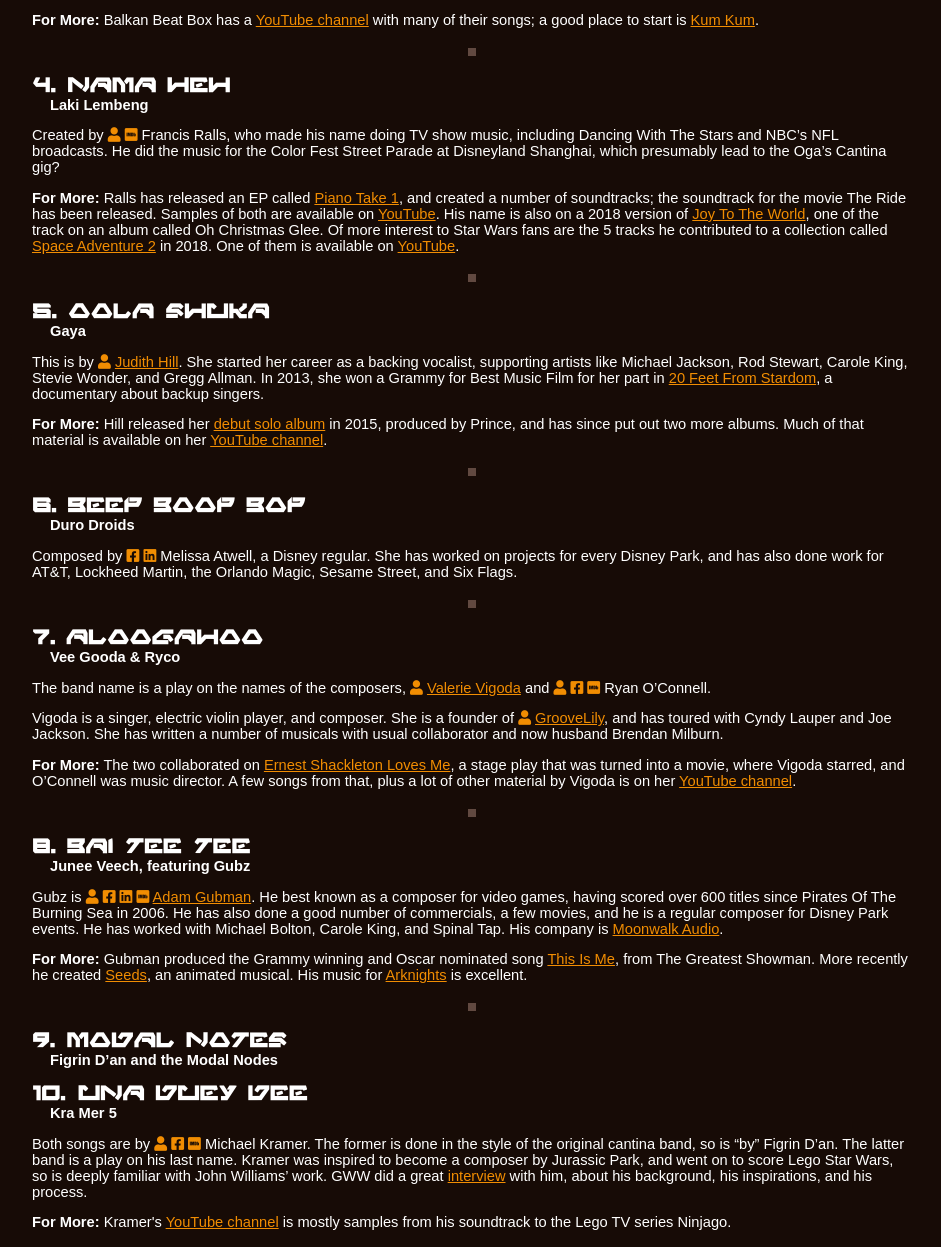
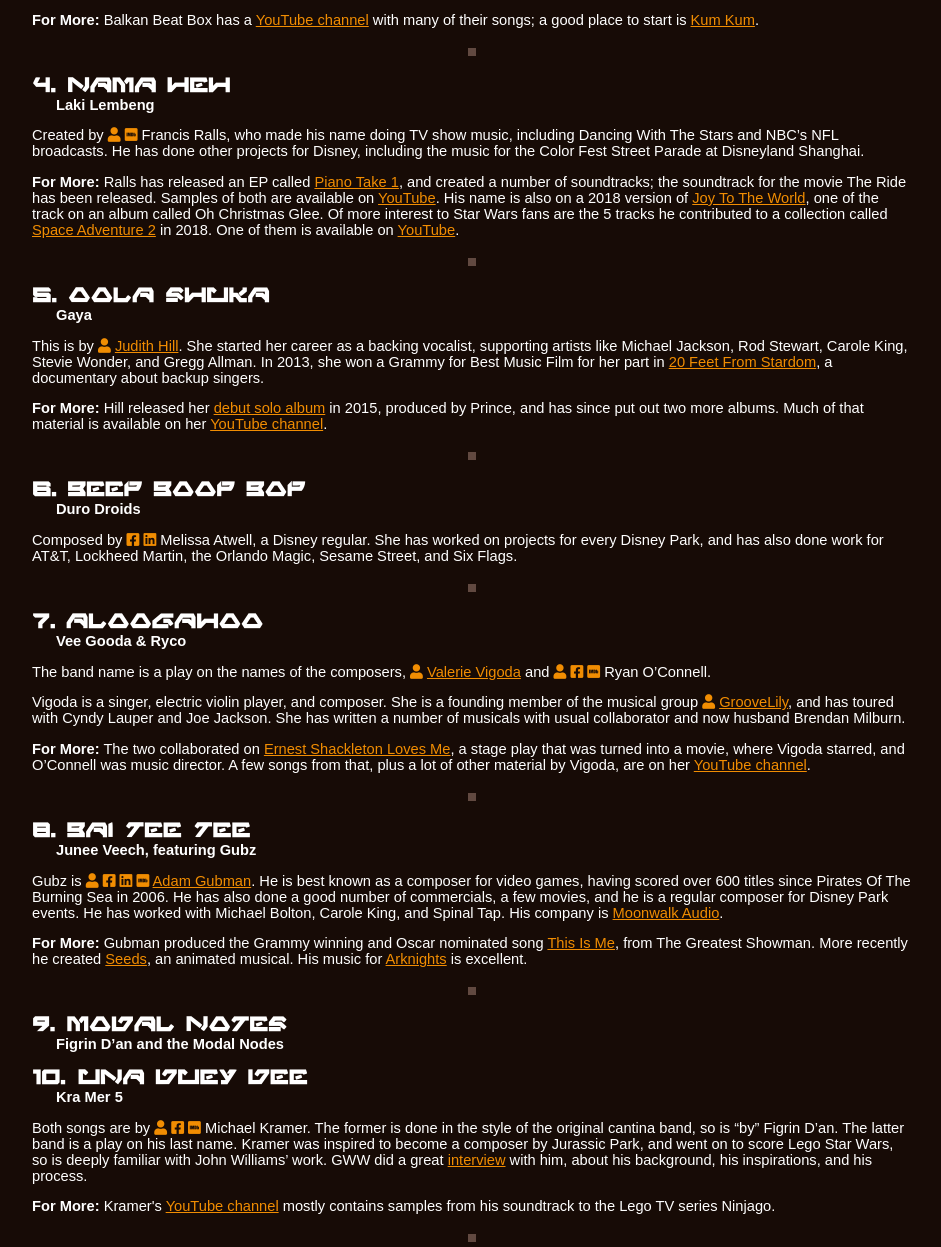
Before and after one commit to brian-m-davies/brian-m-davies.github.io, a plain HTML site: page ogas/index.html in a window 1280 px wide. Shown: the part 1205-2452 px from the top of the page, without its empty margins (168-1109 px from the left). Drawn offline with Linux system fonts and the light colour scheme.

Commit message:
Oga's Typo Fixes

```diff
--- a/ogas/index.html
+++ b/ogas/index.html
@@ -24,7 +24,7 @@
 h1, h2 { margin: 0px; }
 h3 { margin: 16px  0px 16px  0px; }
 h4 { margin: 16px  0px  0px  0px; }
-h5 { margin:  0px  0px 12px 18px; }
+h5 { margin:  0px  0px 12px 24px; }
 
 h1 { font-size: 42pt; }
 h2 { font-size: 28pt; }
@@ -156,7 +156,7 @@
 <h4>4. Nama Heh</h4>
 <h5>Laki Lembeng</h5>
 
-<p>Created by <a href="http://francisjamesralls.com/"><i class="fas fa-user"></i></a> <a href="https://www.imdb.com/name/nm7497239/"><i class="fab fa-imdb"></i></a> Francis Ralls, who made his name doing TV show music, including Dancing With The Stars and NBC&rsquo;s NFL broadcasts.  He did the music for the Color Fest Street Parade at Disneyland Shanghai, which presumably lead to the Oga&rsquo;s Cantina gig?</p>
+<p>Created by <a href="http://francisjamesralls.com/"><i class="fas fa-user"></i></a> <a href="https://www.imdb.com/name/nm7497239/"><i class="fab fa-imdb"></i></a> Francis Ralls, who made his name doing TV show music, including Dancing With The Stars and NBC&rsquo;s NFL broadcasts.  He has done other projects for Disney, including the music for the Color Fest Street Parade at Disneyland Shanghai.</p>
 
 
 <p><b>For More:</b> Ralls has released an EP called <a href="https://music.apple.com/us/album/piano-take-1-ep/1441456398">Piano Take 1</a>, and created a number of soundtracks; the soundtrack for the movie The Ride has been released.  Samples of both are available on <a href="https://www.youtube.com/channel/UCIfM3gT4-Y5b33Wc8eNAYjA">YouTube</a>.  His name is also on a 2018 version of <a href="https://www.youtube.com/watch?v=BOuvIF6lJKM">Joy To The World</a>, one of the track on an album called Oh Christmas Glee.  Of more interest to Star Wars fans are the 5 tracks he contributed to a collection called <a href="https://music.apple.com/me/album/space-adventure-2/1380036186">Space Adventure 2</a> in 2018.  One of them is available on <a href="https://www.youtube.com/watch?v=1K_du09cyu0">YouTube</a>.</p>
@@ -202,12 +202,12 @@
 Ryan O&rsquo;Connell.
 </p>
 
-<p>Vigoda is a singer, electric violin player, and composer.  She is a founder of
+<p>Vigoda is a singer, electric violin player, and composer.  She is a founding member of the musical group
 <a href="http://www.groovelily.com"><i class="fas fa-user"></i></a>
 <a href="https://en.wikipedia.org/wiki/GrooveLily">GrooveLily</a>,
 and has toured with Cyndy Lauper and Joe Jackson.  She has written a number of musicals with usual collaborator and now husband Brendan Milburn.</p>
 
-<p><b>For More:</b> The two collaborated on <a href="https://www.imdb.com/title/tt6960770/">Ernest Shackleton Loves Me</a>, a stage play that was turned into a movie, where Vigoda starred, and O&rsquo;Connell was music director.  A few songs from that, plus a lot of other material by Vigoda is on her <a href="https://www.youtube.com/user/ValerieVigoda">YouTube channel</a>.
+<p><b>For More:</b> The two collaborated on <a href="https://www.imdb.com/title/tt6960770/">Ernest Shackleton Loves Me</a>, a stage play that was turned into a movie, where Vigoda starred, and O&rsquo;Connell was music director.  A few songs from that, plus a lot of other material by Vigoda, are on her <a href="https://www.youtube.com/user/ValerieVigoda">YouTube channel</a>.
 </p>
 
 <hr/>
@@ -220,7 +220,7 @@
 <a href="https://www.facebook.com/adamgubman"><i class="fab fa-facebook-square"></i></a>
 <a href="https://www.linkedin.com/in/adamgubman/"><i class="fab fa-linkedin"></i></a>
 <a href="https://www.imdb.com/name/nm0999698/"><i class="fab fa-imdb"></i></a>
-<a href="https://en.wikipedia.org/wiki/Adam_Gubman">Adam Gubman</a>.  He best known as a composer for video games, having scored over 600 titles since Pirates Of The Burning Sea in 2006.  He has also done a good number of commercials, a few movies, and he is a regular composer for Disney Park events.  He has worked with Michael Bolton, Carole King, and Spinal Tap.  His company is
+<a href="https://en.wikipedia.org/wiki/Adam_Gubman">Adam Gubman</a>.  He is best known as a composer for video games, having scored over 600 titles since Pirates Of The Burning Sea in 2006.  He has also done a good number of commercials, a few movies, and he is a regular composer for Disney Park events.  He has worked with Michael Bolton, Carole King, and Spinal Tap.  His company is
 <a href="https://www.moonwalkaudio.com/">Moonwalk Audio</a>.
 </p>
 
@@ -251,7 +251,7 @@
 with him, about his background, his inspirations, and his process.
 </p>
 
-<p><b>For More:</b> Kramer's <a href="https://www.youtube.com/channel/UCi-19Evt3grcnzE_K_uBddA">YouTube channel</a> is mostly samples from his soundtrack to the Lego TV series Ninjago.</p>
+<p><b>For More:</b> Kramer's <a href="https://www.youtube.com/channel/UCi-19Evt3grcnzE_K_uBddA">YouTube channel</a> mostly contains samples from his soundtrack to the Lego TV series Ninjago.</p>
 
 <hr/>
 
@@ -267,7 +267,7 @@
 <a href="https://www.facebook.com/ZainEffendiMusic/"><i class="fab fa-facebook-square"></i></a>
 <a href="https://www.imdb.com/name/nm2471112/"><i class="fab fa-imdb"></i></a>
 Zain Effendi and Tyler Martens, the second is Zain Effendi and Dylan Lane.
-Effendi worked on the team that did the music for Pirates Of The Caribbean 3 and a number of other high-profile movies, then went solo and has been working on smaller projects.  He is represented by <a href="https://www.air-edel.co.uk/representation/zain-effendi/">Air Edel</a>.
+Effendi worked on the team that did the music for Pirates Of The Caribbean 3 and a number of other high-profile movies, then went solo.  He is represented by <a href="https://www.air-edel.co.uk/representation/zain-effendi/">Air Edel</a>.
 </p>
 
 <p><b>For More:</b> Check out Effendi's song <a href="https://soundcloud.com/zaineffendimusic/dark-mission">Dark Mission</a>.</p>
```
